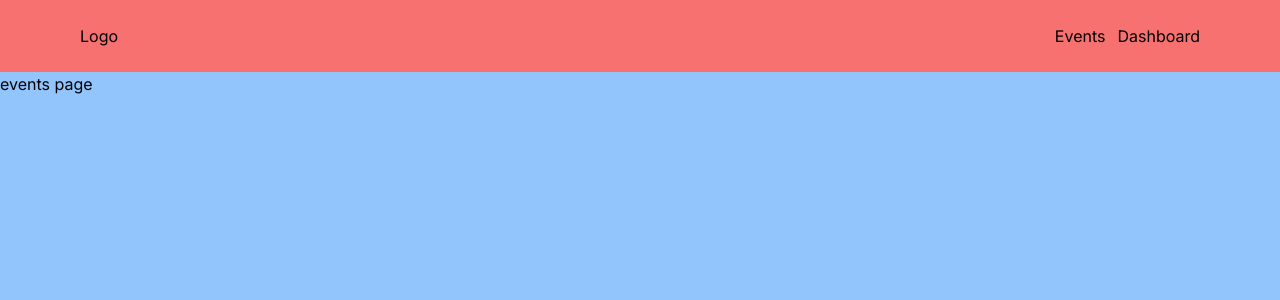
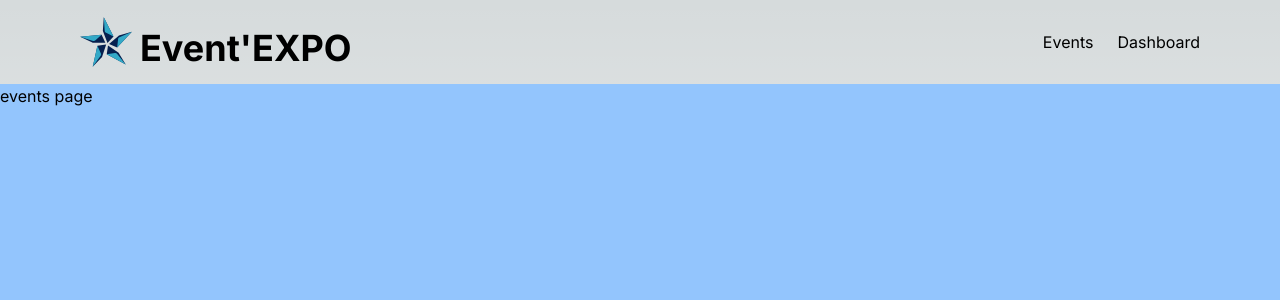
Before and after one commit to MathieuParadis/EventExpo, a Next.js app: page /events in a window 1280 px wide. Shown: the top 300 px of the page. Built offline with nearby package versions, Linux system fonts and the light colour scheme.

Commit message:
Added logo to navbar

```diff
--- a/src/components/Navbar.tsx
+++ b/src/components/Navbar.tsx
@@ -1,11 +1,22 @@
 // NEXT IMPORTS
+import Image from "next/image"
 import Link from 'next/link'
 
 const Navbar = (): JSX.Element => {
   return (
-    <nav className="flex justify-between w-full bg-red-400 p-6 md:px-10 lg:px-20">
-      <div>Logo</div>
-      <ul className="flex gap-3">
+    <nav className="flex justify-between items-center w-full p-4 md:px-10 lg:px-20">
+      <div className="flex items-end">
+      <Image
+        src="/logo.svg"
+        alt="Vercel Logo"
+        className="pr-2"
+        width={60}
+        height={60}
+        priority
+      />
+      <p className="font-bold text-4xl">Event'EXPO</p>
+      </div>
+      <ul className="flex gap-6">
         <li><Link href="/events">Events</Link></li>
         <li><Link href="/admin/events">Dashboard</Link></li>
       </ul>
```
